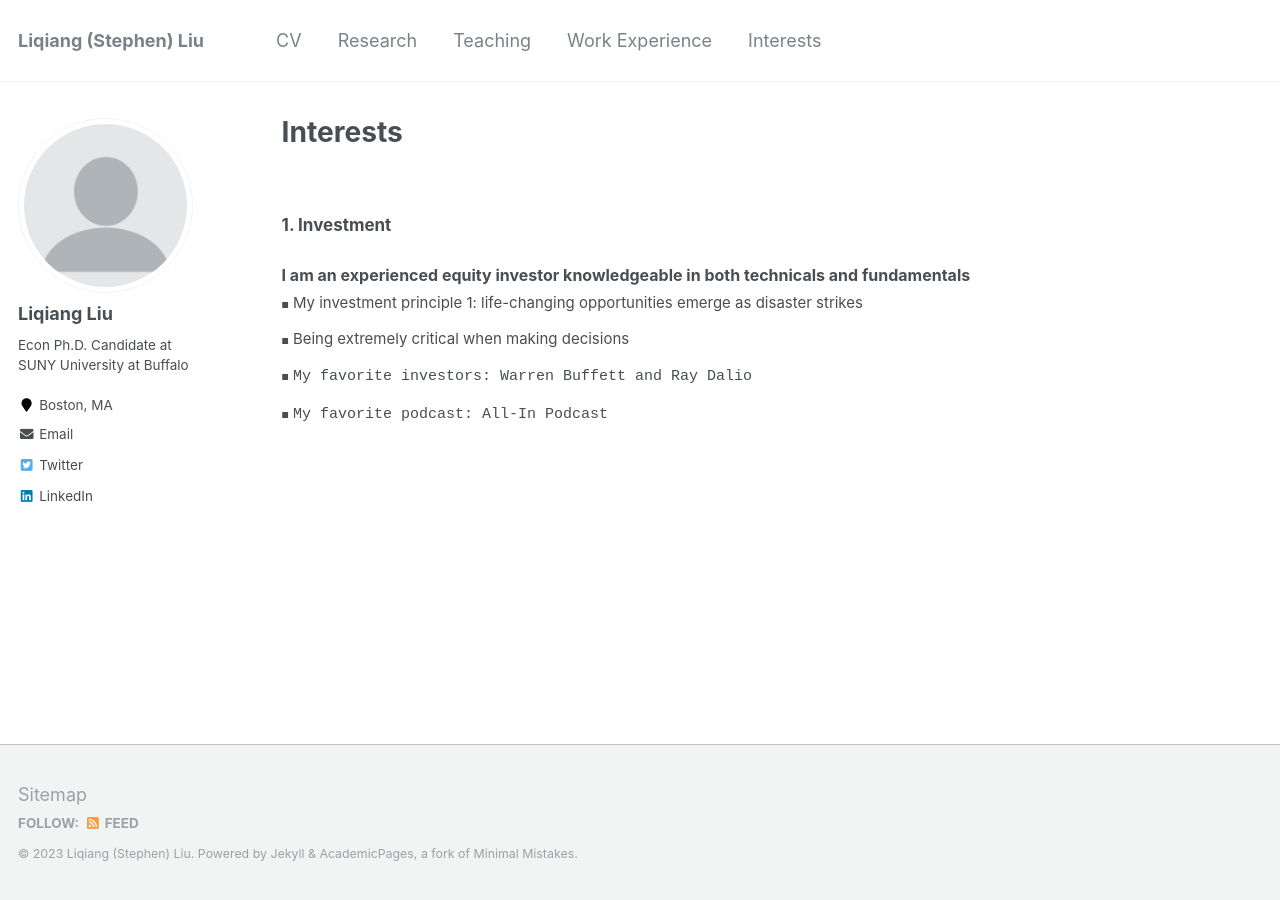
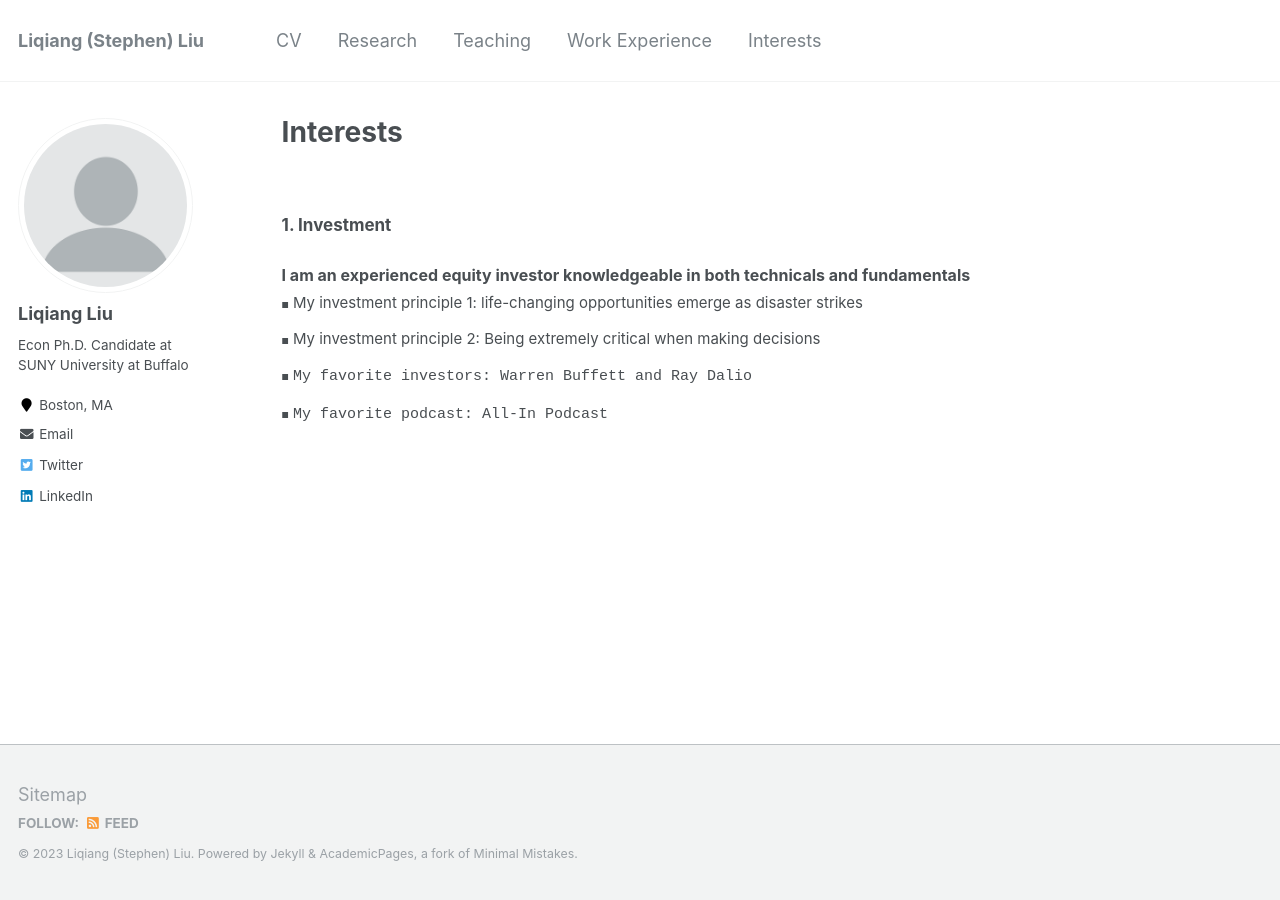
Before and after one commit to Liqiang-Liu/Liqiang-Liu.github.io, a Jekyll site: the page built from _pages/interests.md, in a window 1280 px wide. Built offline with Jekyll 4.4.1, drawn with Linux system fonts in a browser that asks for light colours.

Commit message:
Update interests.md

```diff
--- a/_pages/interests.md
+++ b/_pages/interests.md
@@ -27,7 +27,7 @@ redirect_from:
   <span style="font-size: 16px;"><strong>I am an experienced equity investor knowledgeable in both technicals and fundamentals</strong></span>
     <ul class="custom-bullet">
       <li><span style="font-size: 15px; ">My investment principle 1: life-changing opportunities emerge as disaster strikes</span></li>
-      <li><span style="font-size: 15px; ">Being extremely critical when making decisions</span></li>
+      <li><span style="font-size: 15px; ">My investment principle 2: Being extremely critical when making decisions</span></li>
       <li><span style="font-size: 15px; font-family: monospace;">My favorite investors: Warren Buffett and Ray Dalio</span></li>
       <li><span style="font-size: 15px; font-family: monospace;">My favorite podcast: All-In Podcast</span></li>
      </ul>
```
